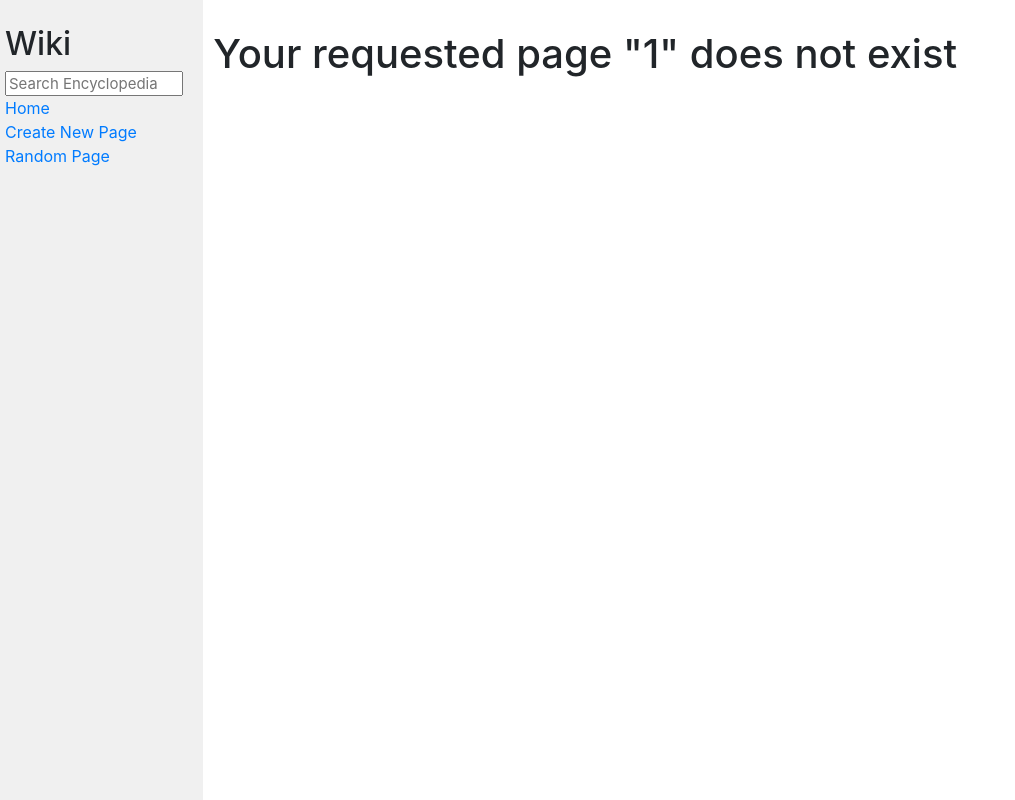
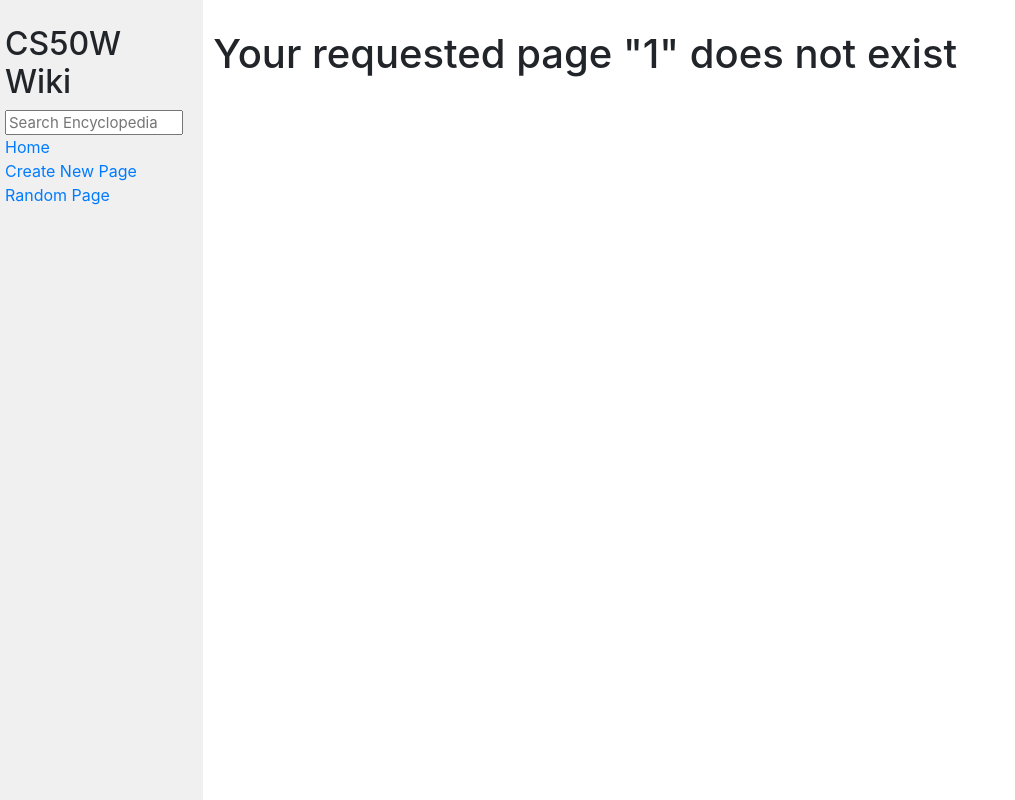
Before and after one commit to lincredibleJC/CS50W-2020-Project-1, a Django app: page /wiki/1/edit in a window 1280 px wide. Shown: the whole page, without its empty margins (0-1015 px from the left). Run offline with Django 3.2, Linux system fonts and the light colour scheme; some libraries are stand-ins or nearby versions.

Commit message:
add CS50W text in navbar

```diff
--- a/encyclopedia/templates/encyclopedia/layout.html
+++ b/encyclopedia/templates/encyclopedia/layout.html
@@ -11,7 +11,7 @@
     <body>
         <div class="row">
             <div class="sidebar col-lg-2 col-md-3">
-                <h2>Wiki</h2>
+                <h2>CS50W Wiki</h2>
                 <form method="POST" action="/search">
                     {% csrf_token %}
                     <input class="search" type="text" name="q" placeholder="Search Encyclopedia">
```
